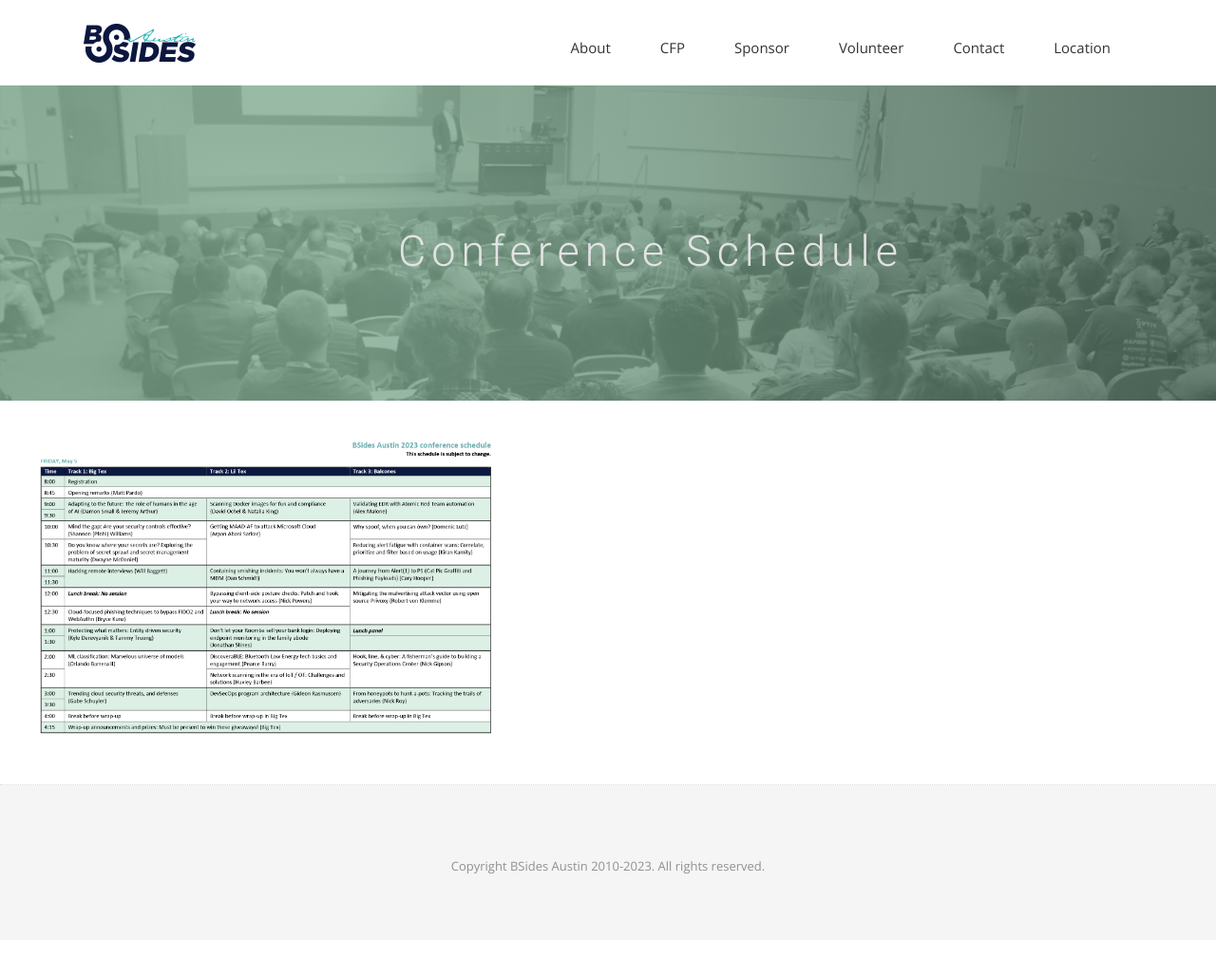
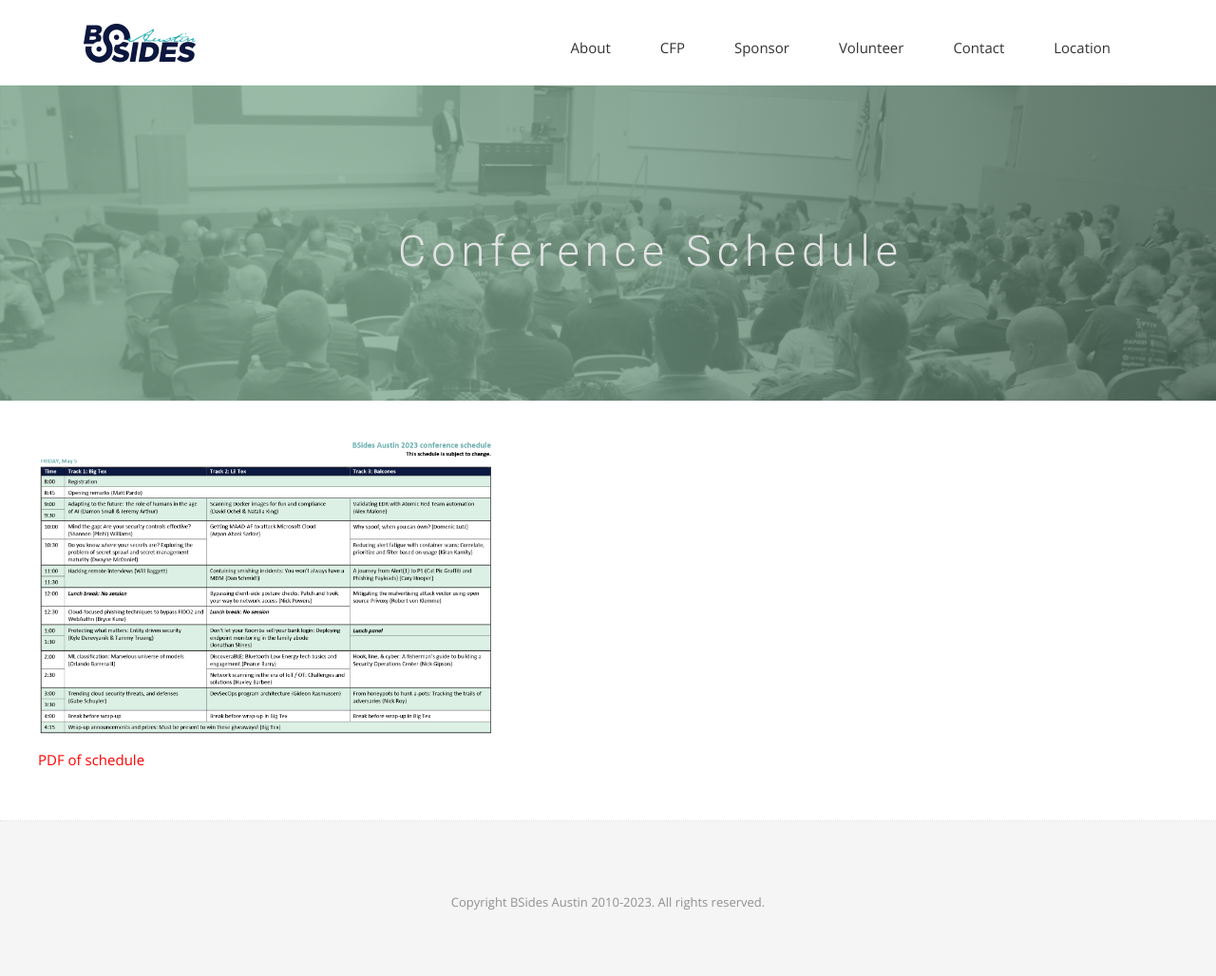
Before and after one commit to bsidesaustin/test, a Jekyll site: the page built from schedule.html, in a window 1280 px wide. Shown: the whole page at 95% size. Built offline with Jekyll 4.4.1, drawn with Linux system fonts in a browser that asks for light colours; nearby versions of some CDN libraries; some web fonts are replaced; before the commit the page ends 990 px from its top, so only the background shows below that.

Commit message:
Update schedule.html

```diff
--- a/schedule.html
+++ b/schedule.html
@@ -22,7 +22,9 @@
 <div class="post-area">
 
 
-<p><img src="/img/BSidesAustin2023Schedulev1.png" alt="BSides Austin 2022 Schedule" style="width: 40%;height: auto;"></a></p>
+<p><img src="/img/BSidesAustin2023Schedulev1.png" alt="BSides Austin 2023 Schedule" style="width: 40%;height: auto;"></p>
+
+<p><a href="/img/BSides2023Schedule.pdf" alt="BSides Austin 2023 Schedule" style="width: 40%;height: auto;">PDF of schedule</a></p>
 
 
 </div>
```
